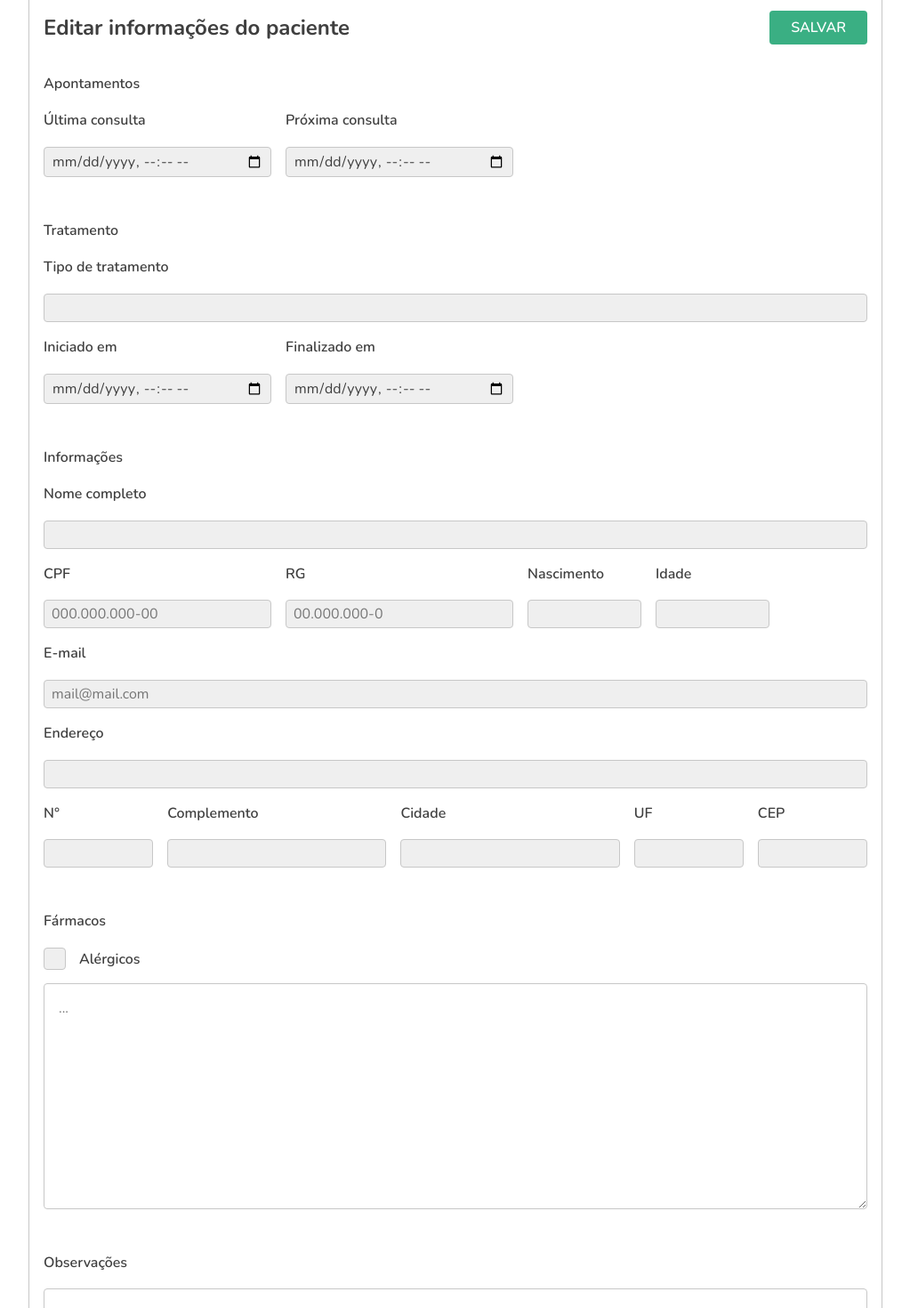
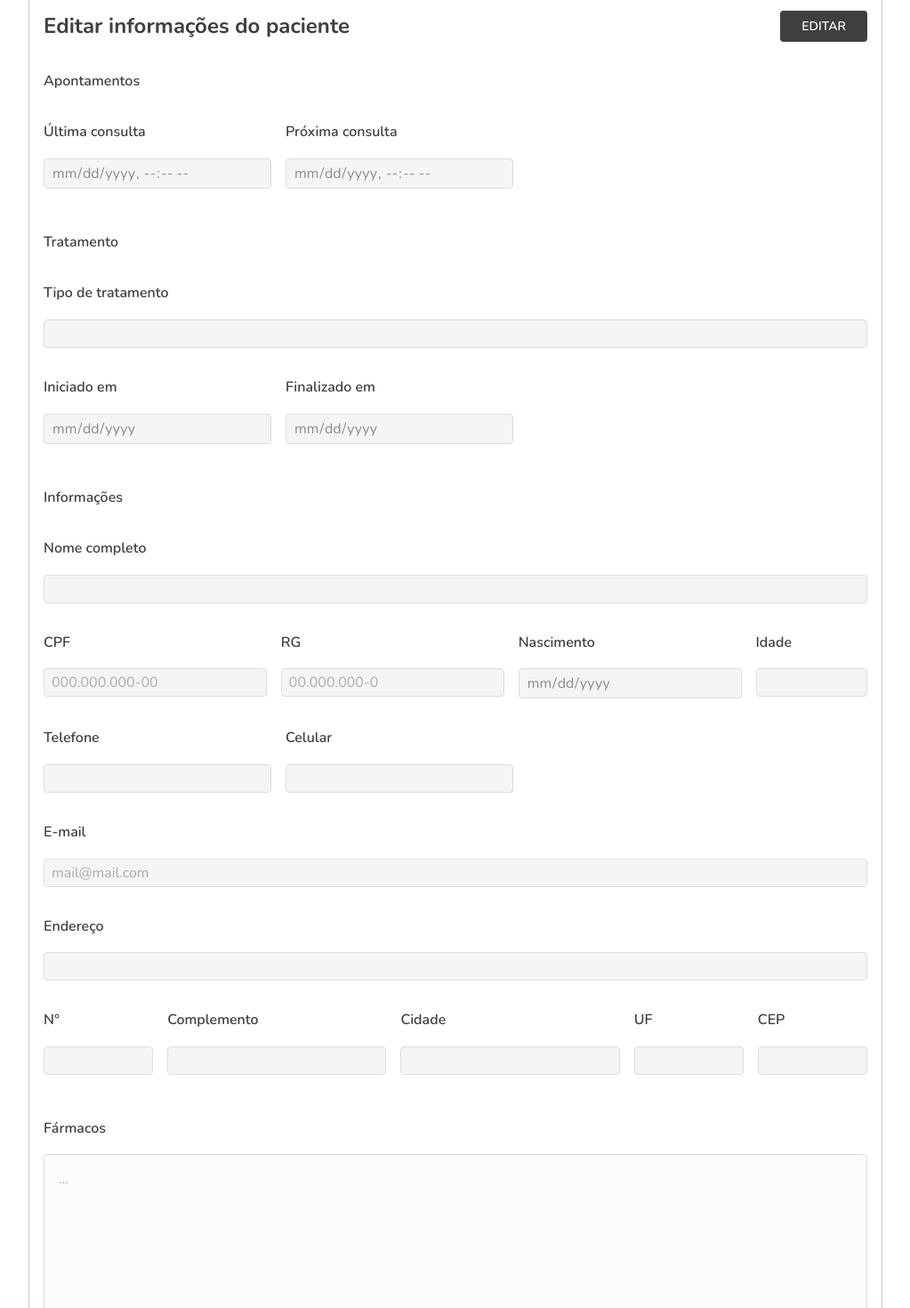
Before and after one commit to aditek-marcosfavarao/react-mini-dentist-system, a React (Vite) app: page /edition in a window 1280 px wide. Shown: the part 240-1710 px from the top of the page at 89% size, without its empty margins (128-1151 px from the left). Built offline with nearby package versions, Linux system fonts and the light colour scheme.

Commit message:
feature: created edition page validations

```diff
--- a/src/common/styles/theme/default.ts
+++ b/src/common/styles/theme/default.ts
@@ -2,6 +2,8 @@ export const defaultTheme = {
   white: '#ffffff',
   black: '#000000',
   dark: '#3f3f3f',
+
+  'dark-500': '#3f3f3f',
 
   'gray-100': '#f9f9f9',
   'gray-200': '#efefef',
--- a/src/components/Buttons/Button/index.tsx
+++ b/src/components/Buttons/Button/index.tsx
@@ -1,13 +1,18 @@
-import { ButtonContainer } from './styles'
+import { ButtonVariant, ButtonContainer } from './styles'
 
 interface ButtonProps extends React.ButtonHTMLAttributes<HTMLButtonElement> {
   buttonName: string
+  buttonColor?: ButtonVariant
 }
 
-export function Button({ buttonName = '', ...rest }: ButtonProps) {
+export function Button({
+  buttonName = '',
+  buttonColor = 'dark',
+  ...rest
+}: ButtonProps) {
   return (
     <>
-      <ButtonContainer>
+      <ButtonContainer buttonVariant={buttonColor}>
         <button {...rest}>{buttonName}</button>
       </ButtonContainer>
     </>
--- a/src/components/Buttons/Button/styles.ts
+++ b/src/components/Buttons/Button/styles.ts
@@ -1,8 +1,20 @@
 import styled from 'styled-components'
 
-export const ButtonContainer = styled.div`
+const BUTTON_COLOR = {
+  dark: 'dark-500',
+  green: 'green-500',
+}
+
+export type ButtonVariant = keyof typeof BUTTON_COLOR
+
+interface ButtonContainerProps {
+  buttonVariant: ButtonVariant
+}
+
+export const ButtonContainer = styled.div<ButtonContainerProps>`
   button {
-    background-color: ${(props) => props.theme['green-500']};
+    background-color: ${(props) =>
+      props.theme[BUTTON_COLOR[props.buttonVariant]]};
     color: ${(props) => props.theme.white};
     width: 100%;
     padding: 0.5rem 1.5rem;
@@ -10,7 +22,7 @@ export const ButtonContainer = styled.div`
     border-radius: 4px;
     outline: transparent solid 2px;
     text-align: center;
-    font-size: 1rem;
+    font-size: 0.875rem;
     font-weight: 600;
     text-transform: uppercase;
 
--- a/src/pages/Edition/index.tsx
+++ b/src/pages/Edition/index.tsx
@@ -1,10 +1,14 @@
+import * as zod from 'zod'
+import { useForm } from 'react-hook-form'
+import { zodResolver } from '@hookform/resolvers/zod'
+
 import { formatDate } from '../../common/utils'
+
 import { Button } from '../../components/Buttons/Button'
 
-import { InputCheckbox } from '../../components/Inputs/InputCheckbox'
-import { InputForm } from '../../components/Inputs/InputForm'
+import React from 'react'
 
-import { datalistOptions } from './data'
+import { datalistOptionsTratment, datalistOptionsUF } from './data'
 
 import {
   EditionContainer,
@@ -16,12 +20,120 @@ import {
   ContentHeader,
   ContentBlock,
   LineBreaker,
+  InputLabel,
 } from './styles'
 
+const editionFormValidationSchema = zod.object({
+  lastApointment: zod.coerce.date(),
+  nextApointment: zod.coerce.date(),
+  treatmentType: zod
+    .string()
+    .min(1, { message: 'Treatment is required' })
+    .trim(),
+  treatmentStart: zod.coerce.date(),
+  treatmentEnd: zod.coerce.date().optional().or(zod.literal('')),
+  userName: zod.string().min(1, 'User name is required').max(100).trim(),
+  userID: zod.string().min(1, 'User id is required').max(11).trim(),
+  userDocument: zod.string().min(1, 'User document is required').max(9).trim(),
+  userBirthdate: zod.coerce.date(),
+  userAge: zod.coerce
+    .number()
+    .min(1, { message: 'User age is required' })
+    .int()
+    .positive(),
+  userPhone: zod.string().trim().optional(),
+  userCelPhone: zod.string().trim().optional(),
+  userEmail: zod
+    .string()
+    .nonempty('O email é obrigatório')
+    .email({
+      message: 'Formato de e-mail inválido',
+    })
+    .toLowerCase()
+    .min(1, { message: 'Email is required' })
+    .trim(),
+  userAddress: zod.string().min(1, { message: 'User address is required' }),
+  userAddressNumber: zod.coerce
+    .number()
+    .min(1, { message: 'User address number is required' })
+    .int()
+    .positive(),
+  userAddressComplement: zod.string().trim().optional().or(zod.literal('')),
+  userAddressCity: zod
+    .string()
+    .min(1, { message: 'User address city is required' })
+    .trim(),
+  userAddressUF: zod
+    .string()
+    .toLowerCase()
+    .min(2, { message: 'User address UF is required' })
+    .max(2)
+    .trim(),
+  userAddressCEP: zod.coerce
+    .number()
+    .min(1, { message: 'User address number is required' })
+    .int()
+    .positive(),
+  drugObservations: zod.string().trim().optional(),
+  observations: zod.string().trim().optional(),
+})
+
+type LoginFormData = zod.infer<typeof editionFormValidationSchema>
+
 export function Edition() {
+  const {
+    register,
+    handleSubmit,
+    formState: { errors: formErrors },
+  } = useForm<LoginFormData>({
+    resolver: zodResolver(editionFormValidationSchema),
+    defaultValues: {
+      lastApointment: new Date(),
+      nextApointment: new Date(),
+      treatmentType: '',
+      treatmentStart: new Date(),
+      treatmentEnd: new Date(),
+      userName: '',
+      userID: '',
+      userDocument: '',
+      userBirthdate: new Date(),
+      userAge: 0,
+      userPhone: '',
+      userCelPhone: '',
+      userEmail: '',
+      userAddress: '',
+      userAddressNumber: 0,
+      userAddressComplement: '',
+      userAddressCity: '',
+      userAddressUF: '',
+      userAddressCEP: 0,
+      drugObservations: '',
+      observations: '',
+    },
+    mode: 'onBlur',
+    reValidateMode: 'onChange',
+    shouldFocusError: true,
+  })
+
+  const [editForm, setEditForm] = React.useState(false)
+
+  function handleChangeFormEdition() {
+    setEditForm((state) => !state)
+  }
+
+  function onSubmitFormEdition(data: LoginFormData) {
+    console.log(data)
+    handleChangeFormEdition()
+  }
+
+  // formState -> conjunto de funções para manipulação dos inputs quando form submmitado
+  console.log(formErrors)
+
   const lastEditionDate = new Date()
   const lastProfileEdition = formatDate(lastEditionDate, 'simple')
+  const isFormEditionEnabled = editForm
 
+  const inputDisabled = !isFormEditionEnabled
   return (
     <>
       <EditionContainer>
@@ -38,32 +150,50 @@ export function Edition() {
             </Info>
           </DisplayHeader>
 
-          <EditionContent action="">
+          <EditionContent
+            action=""
+            onSubmit={handleSubmit(onSubmitFormEdition)}
+          >
             <ContentHeader>
               <h2>Editar informações do paciente</h2>
-              <Button type="submit" buttonName="Salvar" />
+              {!isFormEditionEnabled && (
+                <Button
+                  type="button"
+                  buttonName="Editar"
+                  onClick={handleChangeFormEdition}
+                />
+              )}
+
+              {isFormEditionEnabled && (
+                <Button type="submit" buttonName="Salvar" buttonColor="green" />
+              )}
             </ContentHeader>
 
             <ContentBlock>
               <h3>Apontamentos</h3>
 
               <LineBreaker>
-                <InputForm
-                  required
-                  id="last-appointment"
-                  name="last-appointment"
+                <InputLabel htmlFor="lastApointment" inputSize="medium">
+                  <span>Última consulta</span>
+
+                  <input
+                    id="lastApointment"
                     type="datetime-local"
-                  label="Última consulta"
-                  inputSize={'medium'}
+                    {...(register('lastApointment'),
+                    { disabled: inputDisabled })}
                   />
-                <InputForm
-                  required
-                  id="next-appointment"
-                  name="next-appointment"
+                </InputLabel>
+
+                <InputLabel htmlFor="nextApointment" inputSize="medium">
+                  <span>Próxima consulta</span>
+
+                  <input
+                    id="nextApointment"
                     type="datetime-local"
-                  label="Próxima consulta"
-                  inputSize={'medium'}
+                    {...(register('nextApointment'),
+                    { disabled: inputDisabled })}
                   />
+                </InputLabel>
               </LineBreaker>
             </ContentBlock>
 
@@ -71,40 +201,46 @@ export function Edition() {
               <h3>Tratamento</h3>
 
               <LineBreaker>
-                <InputForm
-                  required
-                  id="treatment-type"
-                  name="treatment-type"
+                <InputLabel htmlFor="treatmentType" inputSize="extended">
+                  <span>Tipo de tratamento</span>
+
+                  <input
+                    id="treatmentType"
                     list="treatments"
                     type="text"
-                  label="Tipo de tratamento"
-                  inputSize={'extended'}
+                    {...(register('treatmentType'),
+                    { disabled: inputDisabled })}
                   />
+                </InputLabel>
 
                 <datalist id="treatments">
-                  {datalistOptions.map((option) => {
+                  {datalistOptionsTratment.map((option) => {
                     return <option key={option.value} value={option.value} />
                   })}
                 </datalist>
               </LineBreaker>
 
               <LineBreaker>
-                <InputForm
-                  required
-                  id="treatment-start"
-                  name="treatment-start"
-                  type="datetime-local"
-                  label="Iniciado em"
-                  inputSize={'medium'}
+                <InputLabel htmlFor="treatmentStart" inputSize="medium">
+                  <span>Iniciado em</span>
+
+                  <input
+                    id="treatmentStart"
+                    type="date"
+                    {...(register('treatmentStart'),
+                    { disabled: inputDisabled })}
                   />
-                <InputForm
-                  required
-                  id="treatment-end"
-                  name="treatment-end"
-                  type="datetime-local"
-                  label="Finalizado em"
-                  inputSize={'medium'}
+                </InputLabel>
+
+                <InputLabel htmlFor="treatmentEnd" inputSize="medium">
+                  <span>Finalizado em</span>
+
+                  <input
+                    id="treatmentEnd"
+                    type="date"
+                    {...(register('treatmentEnd'), { disabled: inputDisabled })}
                   />
+                </InputLabel>
               </LineBreaker>
             </ContentBlock>
 
@@ -112,117 +248,176 @@ export function Edition() {
               <h3>Informações</h3>
 
               <LineBreaker>
-                <InputForm
-                  required
-                  id="name"
-                  name="name"
+                <InputLabel htmlFor="userName" inputSize="extended">
+                  <span>Nome completo</span>
+
+                  <input
+                    id="userName"
                     type="text"
-                  label="Nome completo"
-                  inputSize={'extended'}
+                    {...(register('userName'), { disabled: inputDisabled })}
                   />
+                </InputLabel>
               </LineBreaker>
 
               <LineBreaker>
-                <InputForm
-                  required
-                  id="cpf"
-                  name="cpf"
+                <InputLabel htmlFor="userID" inputSize="medium">
+                  <span>CPF</span>
+
+                  <input
+                    id="userID"
                     type="text"
+                    maxLength={11}
                     placeholder="000.000.000-00"
-                  label="CPF"
-                  inputSize={'medium'}
+                    {...(register('userID'), { disabled: inputDisabled })}
                   />
-                <InputForm
-                  required
-                  id="rg"
-                  name="rg"
+                </InputLabel>
+
+                <InputLabel htmlFor="userDocument" inputSize="medium">
+                  <span>RG</span>
+
+                  <input
+                    id="userDocument"
                     type="text"
+                    maxLength={9}
                     placeholder="00.000.000-0"
-                  label="RG"
-                  inputSize={'medium'}
+                    {...(register('userDocument'), { disabled: inputDisabled })}
                   />
-                <InputForm
-                  required
-                  id="birthdate"
-                  name="birthdate"
-                  type="text"
-                  label="Nascimento"
-                  inputSize={'small'}
+                </InputLabel>
+
+                <InputLabel htmlFor="userBirthdate" inputSize="medium">
+                  <span>Nascimento</span>
+
+                  <input
+                    id="userBirthdate"
+                    type="date"
+                    {...(register('userBirthdate'),
+                    { disabled: inputDisabled })}
                   />
-                <InputForm
-                  required
-                  id="age"
-                  name="age"
-                  type="text"
-                  label="Idade"
-                  inputSize={'small'}
+                </InputLabel>
+
+                <InputLabel htmlFor="userAge" inputSize="small">
+                  <span>Idade</span>
+
+                  <input
+                    id="userAge"
+                    type="number"
+                    min={1}
+                    {...(register('userAge'), { disabled: inputDisabled })}
                   />
+                </InputLabel>
               </LineBreaker>
 
               <LineBreaker>
-                <InputForm
-                  required
-                  id="address"
-                  name="address"
-                  type="email"
-                  placeholder="mail@mail.com"
-                  label="E-mail"
-                  inputSize={'extended'}
+                <InputLabel htmlFor="userPhone" inputSize="medium">
+                  <span>Telefone</span>
+
+                  <input
+                    id="userPhone"
+                    type="text"
+                    {...(register('userPhone'), { disabled: inputDisabled })}
                   />
+                </InputLabel>
+
+                <InputLabel htmlFor="userCelPhone" inputSize="medium">
+                  <span>Celular</span>
+
+                  <input
+                    id="userCelPhone"
+                    type="text"
+                    {...(register('userCelPhone'), { disabled: inputDisabled })}
+                  />
+                </InputLabel>
               </LineBreaker>
 
               <LineBreaker>
-                <InputForm
-                  required
-                  id="address"
-                  name="address"
-                  type="text"
-                  label="Endereço"
-                  inputSize={'extended'}
+                <InputLabel htmlFor="userEmail" inputSize="extended">
+                  <span>E-mail</span>
+
+                  <input
+                    id="userEmail"
+                    type="email"
+                    placeholder="mail@mail.com"
+                    {...(register('userEmail'), { disabled: inputDisabled })}
                   />
+                </InputLabel>
               </LineBreaker>
 
               <LineBreaker>
-                <InputForm
-                  required
-                  id="address-number"
-                  name="address-number"
+                <InputLabel htmlFor="userAddress" inputSize="extended">
+                  <span>Endereço</span>
+
+                  <input
+                    id="userAddress"
                     type="text"
-                  label="N°"
-                  inputSize={'small'}
+                    {...(register('userAddress'), { disabled: inputDisabled })}
                   />
-                <InputForm
-                  required
-                  id="address-obs"
-                  name="address-obs"
+                </InputLabel>
+              </LineBreaker>
+
+              <LineBreaker>
+                <InputLabel htmlFor="userAddressNumber" inputSize="small">
+                  <span>N°</span>
+
+                  <input
+                    id="userAddressNumber"
+                    type="number"
+                    min={1}
+                    {...(register('userAddressNumber'),
+                    { disabled: inputDisabled })}
+                  />
+                </InputLabel>
+
+                <InputLabel htmlFor="userAddressComplement" inputSize="medium">
+                  <span>Complemento</span>
+
+                  <input
+                    id="userAddressComplement"
                     type="text"
-                  label="Complemento"
-                  inputSize={'medium'}
+                    {...(register('userAddressComplement'),
+                    { disabled: inputDisabled })}
                   />
-                <InputForm
-                  required
-                  id="city"
-                  name="city"
+                </InputLabel>
+
+                <InputLabel htmlFor="userAddressCity" inputSize="medium">
+                  <span>Cidade</span>
+
+                  <input
+                    id="userAddressCity"
                     type="text"
-                  label="Cidade"
-                  inputSize={'medium'}
+                    {...(register('userAddressCity'),
+                    { disabled: inputDisabled })}
                   />
-                <InputForm
-                  required
-                  id="uf"
-                  name="uf"
+                </InputLabel>
+
+                <InputLabel htmlFor="userAddressUF" inputSize="small">
+                  <span>UF</span>
+
+                  <input
+                    id="userAddressUF"
+                    maxLength={2}
                     type="text"
-                  label="UF"
-                  inputSize={'small'}
+                    list="ufs"
+                    {...(register('userAddressUF'),
+                    { disabled: inputDisabled })}
                   />
-                <InputForm
-                  required
-                  id="cep"
-                  name="cep"
+
+                  <datalist id="ufs">
+                    {datalistOptionsUF.map((option) => {
+                      return <option key={option.value} value={option.value} />
+                    })}
+                  </datalist>
+                </InputLabel>
+
+                <InputLabel htmlFor="userAddressCEP" inputSize="small">
+                  <span>CEP</span>
+
+                  <input
+                    id="userAddressCEP"
                     type="text"
-                  label="CEP"
-                  inputSize={'small'}
+                    {...(register('userAddressCEP'),
+                    { disabled: inputDisabled })}
                   />
+                </InputLabel>
               </LineBreaker>
             </ContentBlock>
 
@@ -230,11 +425,13 @@ export function Edition() {
               <h3>Fármacos</h3>
 
               <LineBreaker>
-                <InputCheckbox label="Alérgicos" id="drugs" />
-              </LineBreaker>
-
-              <LineBreaker>
-                <textarea cols={30} rows={10} placeholder="..." />
+                <textarea
+                  cols={30}
+                  rows={10}
+                  placeholder="..."
+                  {...(register('drugObservations'),
+                  { disabled: inputDisabled })}
+                />
               </LineBreaker>
             </ContentBlock>
 
@@ -242,7 +439,12 @@ export function Edition() {
               <h3>Observações</h3>
 
               <LineBreaker>
-                <textarea cols={30} rows={10} placeholder="..." />
+                <textarea
+                  cols={30}
+                  rows={10}
+                  placeholder="..."
+                  {...(register('observations'), { disabled: inputDisabled })}
+                />
               </LineBreaker>
             </ContentBlock>
           </EditionContent>
--- a/src/pages/Edition/styles.ts
+++ b/src/pages/Edition/styles.ts
@@ -1,4 +1,17 @@
 import styled from 'styled-components'
+
+const INPUT_SIZE = {
+  none: '',
+  small: '8rem',
+  medium: '16rem',
+  extended: '100%',
+} as const
+
+export type InputSize = keyof typeof INPUT_SIZE
+
+interface InputLabelProps {
+  inputSize: InputSize
+}
 
 export const EditionContainer = styled.div`
   background-color: ${(props) => props.theme.white};
@@ -125,7 +138,8 @@ export const ContentBlock = styled.div`
     border-radius: 4px;
     outline: 0;
 
-    &:focus {
+    &:not(:disabled):hover,
+    &:not(:disabled):focus {
       border-color: ${(props) => props.theme['green-500']};
     }
   }
@@ -136,3 +150,34 @@ export const LineBreaker = styled.div`
   display: flex;
   gap: 1rem;
 `
+
+export const InputLabel = styled.label<InputLabelProps>`
+  width: ${(props) => props.inputSize && INPUT_SIZE[props.inputSize]};
+  margin-top: 1rem;
+
+  display: flex;
+  flex-direction: column;
+  gap: 1rem;
+
+  span {
+    width: 100%;
+    font-size: 1rem;
+    font-weight: 600;
+    line-height: 1.6;
+  }
+
+  input {
+    background-color: ${(props) => props.theme['gray-200']};
+    color: ${(props) => props.theme.dark};
+    width: 100%;
+    border: 1px solid ${(props) => props.theme['gray-300']};
+    border-radius: 4px;
+    padding: 0.25rem 0.5rem; // espaçamento dentro do input
+    outline: none;
+
+    &:not(:disabled):hover,
+    &:not(:disabled):focus {
+      border-color: ${(props) => props.theme['green-500']};
+    }
+  }
+`
--- a/src/pages/Login/index.tsx
+++ b/src/pages/Login/index.tsx
@@ -95,7 +95,7 @@ export function Login() {
             <InputLabel htmlFor="password">
               <span>Senha</span>
 
-              <InputSettings>
+              <InputSettings pointerOnHoverIcon>
                 <PasswordIcon onClickEvent={handleChangePasswordVisibility} />
                 <input
                   type={inputPasswordType}
```
Also changed, not shown: src/pages/Edition/data/index.ts (+31 -1 lines). Lines whose indentation alone changed are shown as unchanged.
